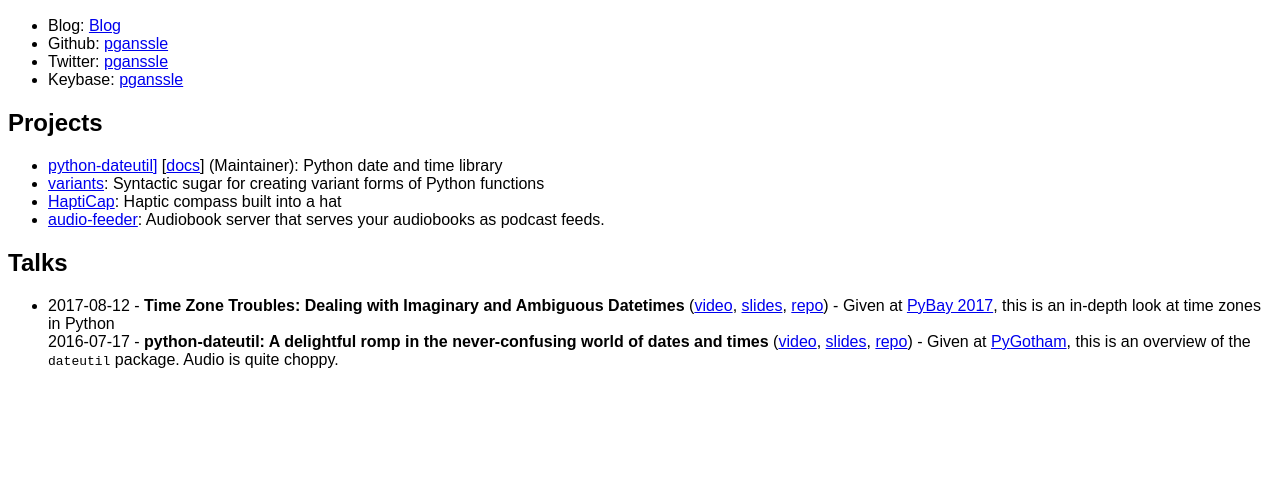
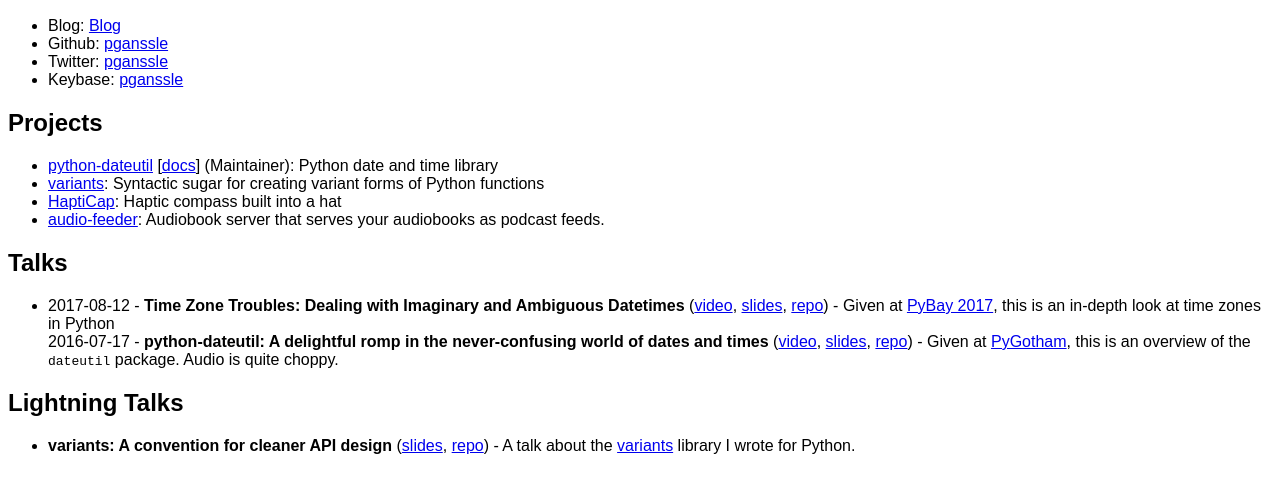
Before and after one commit to pganssle/ganssle.io, a plain HTML site: page html/index.html in a window 1280 px wide. Shown: the part 97-590 px from the top of the page. Drawn offline with Linux system fonts and the light colour scheme.

Commit message:
Add python-variants lightning talk

```diff
--- a/html/index.html
+++ b/html/index.html
@@ -21,7 +21,7 @@ body {
 <h2>Projects</h2>
 
 <ul>
-<li> <a href="https://github.com/dateutil/dateutil">python-dateutil]</a> [<a href="https://dateutil.readthedocs.io/en/stable/">docs</a>] (Maintainer): Python date and time library</li>
+<li> <a href="https://github.com/dateutil/dateutil">python-dateutil</a> [<a href="https://dateutil.readthedocs.io/en/stable/">docs</a>] (Maintainer): Python date and time library</li>
 <li><a href='https://github.com/python-variants/variants'>variants</a>: Syntactic sugar for creating variant forms of Python functions</li>
 <li><a href="https://pganssle.github.io/HaptiCap/">HaptiCap</a>: Haptic compass built into a hat</li>
 <li><a href="https://github.com/pganssle/audio-feeder">audio-feeder</a>: Audiobook server that serves your audiobooks as podcast feeds.</li>
@@ -33,5 +33,9 @@ body {
 <li>2016-07-17 - <b>python-dateutil: A delightful romp in the never-confusing world of dates and times</b> (<a href="https://www.youtube.com/watch?v=X_bCto95Imc">video</a>, <a href="https://pganssle.github.io/pygotham-2016-dateutil-talk/">slides</a>, <a href="https://github.com/pganssle/pygotham-2016-dateutil-talk">repo</a>) - Given at <a href="http://2016.pygotham.org/">PyGotham</a>, this is an overview of the <tt>dateutil</tt> package. Audio is quite choppy.</li>
 </ul>
 
+<h2>Lightning Talks</h2>
+<ul>
+<li><b>variants: A convention for cleaner API design</b> (<a href="https://pganssle.github.io/lightning-talks/python-variants">slides</a>, <a href="https://github.com/pganssle/lightning-talks/tree/master/python-variants">repo</a>) - A talk about the <a href="https://github.com/python-variants/variants">variants</a> library I wrote for Python.</li>
+</ul>
 </body>
 </html>
```
